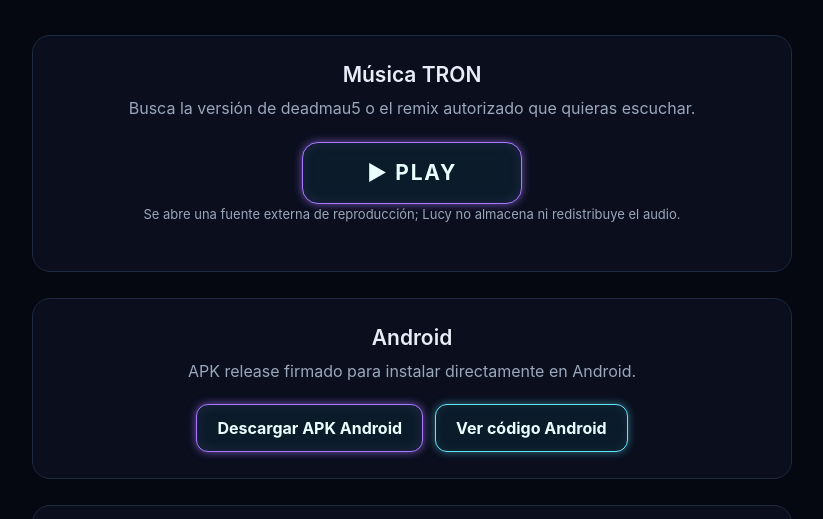
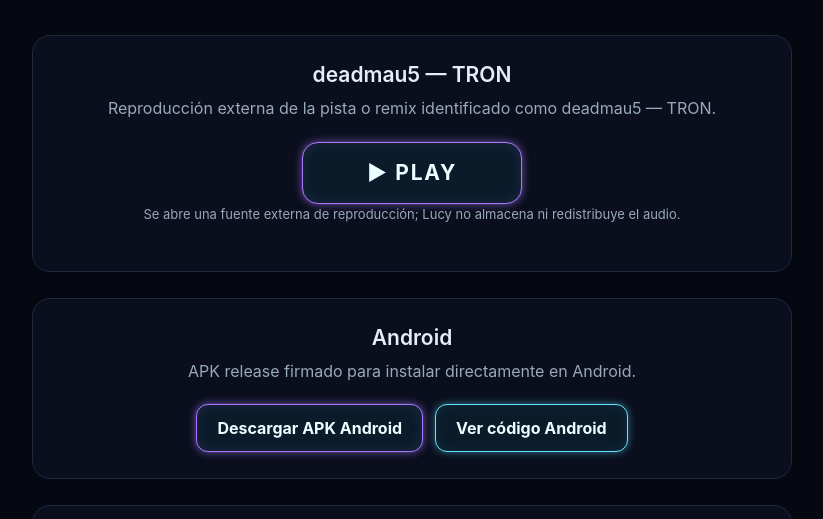
Before and after one commit to dcg0/Lucy, a plain HTML site: page index.html in a window 1280 px wide. Shown: the part 207-726 px from the top of the page, without its empty margins (228-1051 px from the left). Drawn offline with Linux system fonts and the light colour scheme.

Commit message:
Label external deadmau5 Tron play link

```diff
--- a/index.html
+++ b/index.html
@@ -16,9 +16,9 @@ body{display:flex;justify-content:center;padding:48px 18px}.page{width:min(760px
   <p class="subtitle">Interfaz inteligente con Hermes híbrido, failover automático, videos emocionales y registros persistentes.</p>
 
   <section class="section">
-    <h2>Música TRON</h2>
-    <p>Busca la versión de deadmau5 o el remix autorizado que quieras escuchar.</p>
-    <div class="buttons"><a class="btn primary play" href="https://www.youtube.com/results?search_query=deadmau5+TRON+remix" target="_blank" rel="noopener">▶ PLAY</a></div>
+    <h2>deadmau5 — TRON</h2>
+    <p>Reproducción externa de la pista o remix identificado como deadmau5 — TRON.</p>
+    <div class="buttons"><a class="btn primary play" href="https://www.youtube.com/results?search_query=deadmau5+TRON" target="_blank" rel="noopener">▶ PLAY</a></div>
     <p class="music-note">Se abre una fuente externa de reproducción; Lucy no almacena ni redistribuye el audio.</p>
   </section>
 
```
